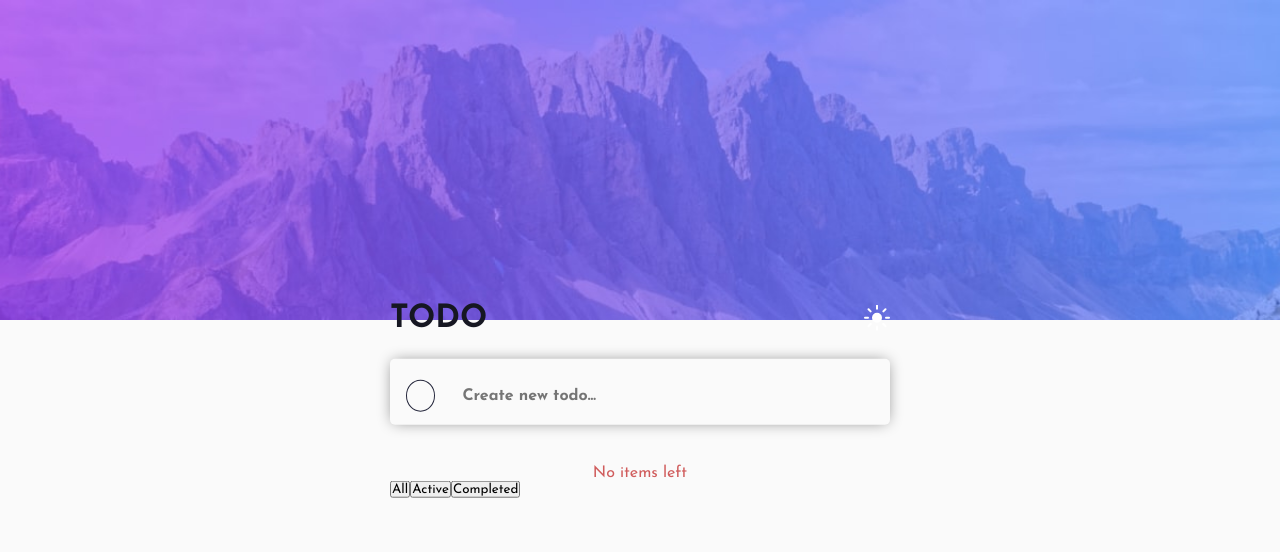
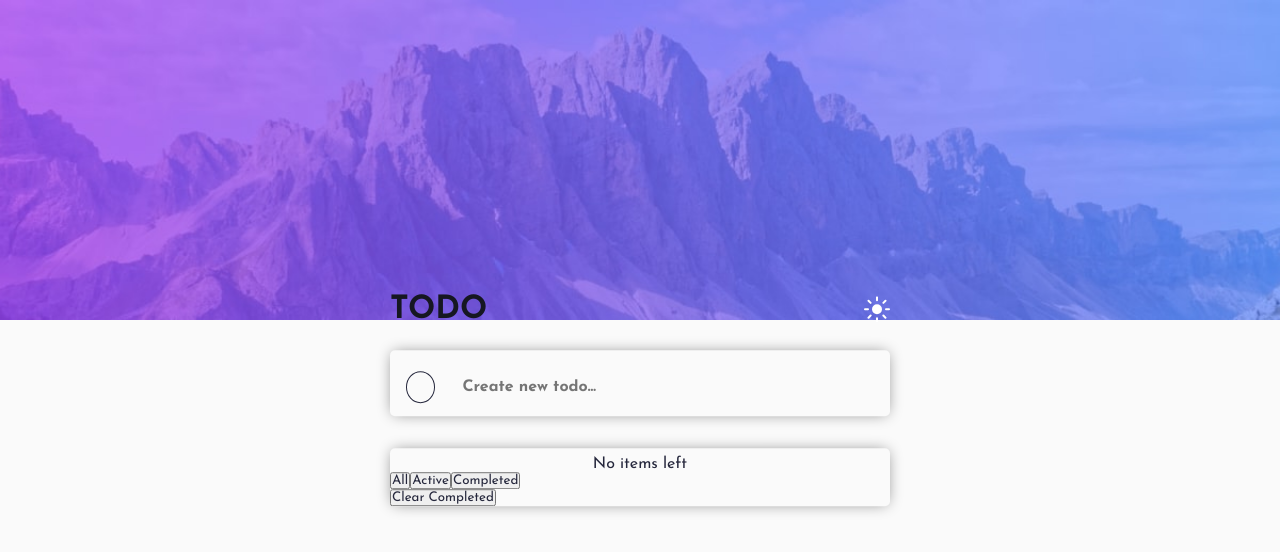
Before and after one commit to Gilocah28/Todo_App, a React (Vite) app: page / in a window 1280 px wide. Shown: the top 552 px of the page. Built offline with nearby package versions, Linux system fonts and the light colour scheme.

Commit message:
Done All

```diff
--- a/src/components/floating-container/Filter-container/FilterComponent.jsx
+++ b/src/components/floating-container/Filter-container/FncComponent.jsx
@@ -1,11 +1,12 @@
 import React from 'react'
 
-const FilterComponent = ({ todos, handleAll, handleComplete, handleActive }) => {
-
+const FncComponent = ({ todos, handleAll, handleComplete, handleActive }) => {
 
     const itemCount = todos.filter((todos) => !todos.status).length
+
     return (
-        <div>
+
+        <div className='filter-container'>
             <div className="total_container">
                 <p>{itemCount > 0 ? `${itemCount} items left` : 'No items left'}</p>
             </div>
@@ -16,8 +17,13 @@ const FilterComponent = ({ todos, handleAll, handleComplete, handleActive }) =>
                 <button onClick={() => handleComplete()}>Completed</button>
             </div>
 
+            <div className="clr-container">
+                <button>Clear Completed</button>
+            </div>
+
         </div>
+
     )
 }
 
-export default FilterComponent
+export default FncComponent
--- /dev/null
+++ b/src/components/floating-container/Filter-container/filter.scss
@@ -0,0 +1,15 @@
+@import '../../style/variable';
+
+
+.filter-container{
+    display: flex;
+    align-items: center;
+    margin-top: 1.5rem;
+
+
+    button{
+        background: transparent;
+        outline: none;
+        border: none;
+    }
+}
--- a/src/components/floating-container/MainComponent.jsx
+++ b/src/components/floating-container/MainComponent.jsx
@@ -4,24 +4,9 @@ import sun from '../../assets/icon-sun.svg'
 import moon from '../../assets/icon-moon.svg'
 import DataContext from '../context/DataContext'
 import TaskListComponent from './taskList/TaskListComponent'
-import FilterComponent from './Filter-container/FilterComponent'
 
-const reducer = (state, action) => {
-  switch (action.type) {
-    case 'Active': {
-      return { value: state.value = true }
-    }
-    case 'Complete': {
-      return { value: state.value = false }
-    }
-    case 'All': {
-      return { value: state.value = 'all' }
-    }
-    default: {
-      return state
-    }
-  }
-}
+
+
 
 
 
@@ -33,26 +18,13 @@ const MainComponent = () => {
   const [todos, setTodos] = useState([])
   const [error, setError] = useState('')
 
-  const initialState = { value: null }
-  const [state, dispatch] = useReducer(reducer, initialState)
 
-  const handleAll = () => {
-    dispatch({ type: 'All' })
-  }
 
-  const handleActive = () => {
-    dispatch({ type: 'Active' })
-  }
-
-  const handleComplete = () => {
-    dispatch({ type: 'Complete' })
-  }
 
 
   useEffect(() => {
     const todoItem = JSON.parse(localStorage.getItem('todoList')) || []
     setTodos(todoItem)
-    handleAll()
   }, [])
 
 
@@ -115,17 +87,7 @@ const MainComponent = () => {
           />
         </form>
       </div>
-
-      <TaskListComponent todos={todos} setTodos={setTodos} filter={state.value} />
-      <FilterComponent
-        handleAll={handleAll}
-        handleActive={handleActive}
-        handleComplete={handleComplete}
-        todos={todos}
-      />
-
-
-
+      <TaskListComponent todos={todos} setTodos={setTodos}/>
     </div>
   )
 }
--- a/src/components/floating-container/taskList/TaskListComponent.jsx
+++ b/src/components/floating-container/taskList/TaskListComponent.jsx
@@ -1,9 +1,45 @@
-import React from 'react'
+import React, { useReducer } from 'react'
 import iconCross from '../../../assets/icon-cross.svg'
 import check from '../../../assets/icon-check.svg'
 import '../taskList/taskListStyle.scss'
+import FilterComponent from '../Filter-container/FilterComponent'
+import FncComponent from '../Filter-container/FncComponent'
 
-const TaskListComponent = ({ todos, setTodos, filter }) => {
+
+const reducer = (state, action) => {
+    switch (action.type) {
+        case 'Active': {
+            return { value: state.value = true }
+        }
+        case 'Complete': {
+            return { value: state.value = false }
+        }
+        case 'All': {
+            return { value: state.value = 'all' }
+        }
+        default: {
+            return state
+        }
+    }
+}
+
+
+
+const TaskListComponent = ({ todos, setTodos }) => {
+    const initialState = { value: null }
+    const [state, dispatch] = useReducer(reducer, initialState)
+
+    const handleAll = () => {
+        dispatch({ type: 'All' })
+    }
+
+    const handleActive = () => {
+        dispatch({ type: 'Active' })
+    }
+
+    const handleComplete = () => {
+        dispatch({ type: 'Complete' })
+    }
 
     const handleRemove = (id) => {
         const filteredItem = todos.filter((todo) => {
@@ -32,9 +68,10 @@ const TaskListComponent = ({ todos, setTodos, filter }) => {
 
     return (
         <div className='taskList_container'>
+
             <ul>
-                {todos.filter((todo) =>{
-                    return todo.status !== filter
+                {todos.filter((todo) => {
+                    return todo.status !== state.value
                 }).map((todo) => {
                     return (
                         <li className='list-items' key={todo.id}>
@@ -69,6 +106,8 @@ const TaskListComponent = ({ todos, setTodos, filter }) => {
                     )
                 })}
             </ul>
+
+            <FncComponent todos={todos} handleActive={handleActive} handleAll={handleAll} handleComplete={handleComplete}/>
         </div>
     )
 }
--- a/src/components/floating-container/taskList/taskListStyle.scss
+++ b/src/components/floating-container/taskList/taskListStyle.scss
@@ -1,15 +1,16 @@
 @import '../../style/variable';
 
-.taskList_container{
+.taskList_container {
+    margin-top: 2rem;
     border-radius: 5px;
-    margin-top: 2rem;
-    overflow: auto;
-    max-height: 320px;
 
-    ul{
+
+    ul {
         list-style: none;
+        overflow: auto;
+        max-height: 320px;
 
-        .list-items{
+        .list-items {
             border-bottom: 1px solid $DarkGrayishBlue;
             display: flex;
             justify-content: space-between;
@@ -17,17 +18,17 @@
             height: 60px;
             padding: 0 1rem;
 
-            .item-group{
+            .item-group {
                 display: flex;
                 align-items: center;
                 gap: 2rem;
 
-                .check-container{
-                    .check-input{
+                .check-container {
+                    .check-input {
                         display: none;
                     }
 
-                    .checkbox{
+                    .checkbox {
                         width: 25px;
                         height: 25px;
                         border-radius: 50%;
@@ -40,30 +41,30 @@
                     }
 
 
-                    .check-input:checked + .checkbox{
-                        background: linear-gradient(90deg, rgba(36,202,244,1) 0%, rgba(177,66,226,1) 98%);
+                    .check-input:checked+.checkbox {
+                        background: linear-gradient(90deg, rgba(36, 202, 244, 1) 0%, rgba(177, 66, 226, 1) 98%);
                         border: none;
                     }
                 }
 
-                .item{
+                .item {
                     cursor: pointer;
 
                 }
 
-                .item_line{
+                .item_line {
                     opacity: .8;
                     cursor: pointer;
                 }
             }
 
-            .remove{
+            .remove {
                 background: transparent;
                 border: none;
                 outline: none;
 
 
-                &:hover{
+                &:hover {
                     cursor: pointer;
                 }
             }
--- a/src/components/style/index.scss
+++ b/src/components/style/index.scss
@@ -96,6 +96,17 @@ body {
                 cursor: pointer;
             }
         }
+
+
+        .filter-container{
+            p{
+                color: $VeryDarkDesaturatedBlue;
+            }
+
+            button{
+                color: $VeryDarkDesaturatedBlue;
+            }
+        }
     }
 
     .dark {
@@ -142,5 +153,17 @@ body {
                 border: 1px solid $LightGrayishBlue;
             }
         }
+
+        .filter-container{
+
+
+            p{
+                color: $LightGrayishBlue;
+            }
+
+            button{
+                color: $LightGrayishBlue;
+            }
+        }
     }
 }
```
